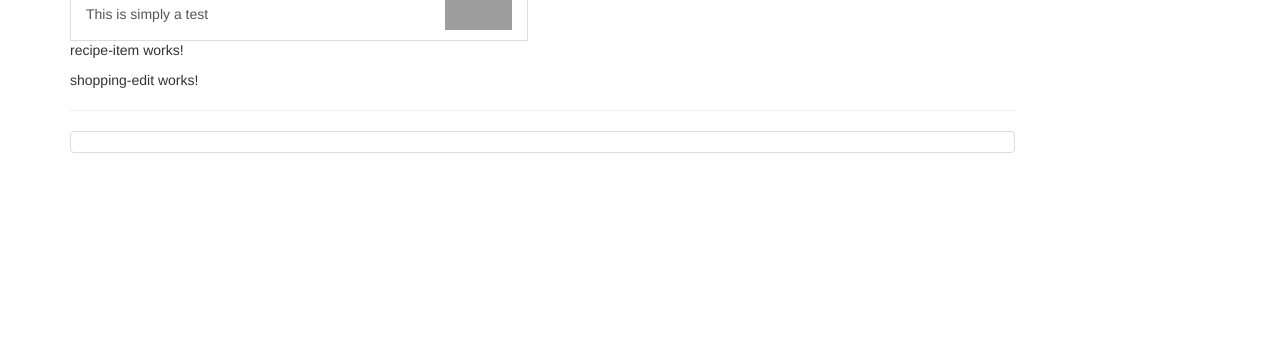
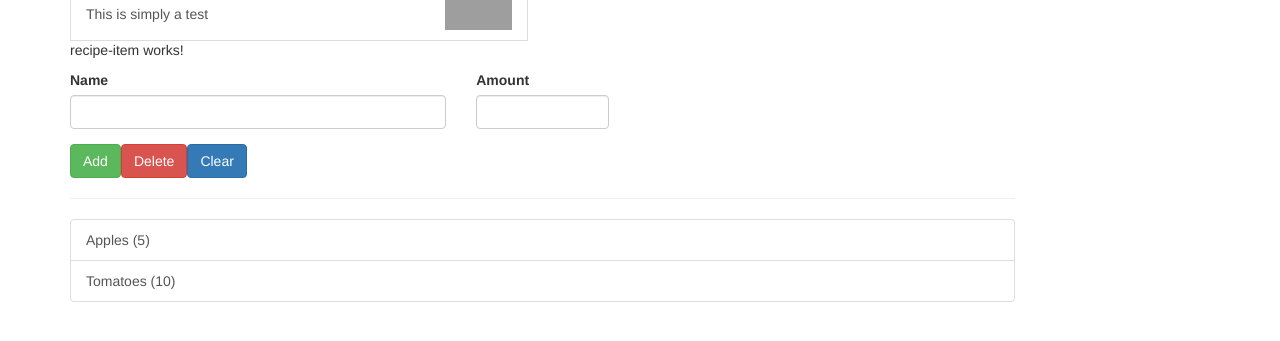
Before and after one commit to igorvinnicius/angular-recipe-book, an Angular app: page / in a window 1280 px wide. Shown: the part 249-590 px from the top of the page. Built offline with nearby package versions, Linux system fonts and the light colour scheme; grey boxes are pictures that could not be loaded.

Commit message:
creating a shopping list edit section

```diff
--- a/src/app/shopping-list/shopping-edit/shopping-edit.component.html
+++ b/src/app/shopping-list/shopping-edit/shopping-edit.component.html
@@ -1 +1,23 @@
-<p>shopping-edit works!</p>
+<div class="row">
+    <div class="col-xs-12">
+        <form>
+            <div class="row">
+                <div class="col-sm-5 form-group">
+                    <label for="name">Name</label>
+                    <input type="text" id="name" class="form-control">
+                </div>
+                <div class="col-sm-2 form-group">
+                    <label for="amount">Amount</label>
+                    <input type="number" id="amount" class="form-control">
+                </div>
+            </div>
+            <div class="row">
+                <div class="col-xs-12">
+                    <button class="btn btn-success" type="submit">Add</button>
+                    <button class="btn btn-danger" type="button">Delete</button>
+                    <button class="btn btn-primary" type="button">Clear</button>
+                </div>
+            </div>
+        </form>
+    </div>
+</div>
--- a/src/app/shopping-list/shopping-list.component.html
+++ b/src/app/shopping-list/shopping-list.component.html
@@ -3,7 +3,12 @@
         <app-shopping-edit></app-shopping-edit>
         <hr/>
         <ul class="list-group">
-            <a class="list-group-item" style="cursor: pointer"></a>
+            <a
+            class="list-group-item"
+            style="cursor: pointer"
+            *ngFor="let ingredient of ingredients">
+                {{ ingredient.name }} ({{ ingredient.amount }})
+            </a>
         </ul>
     <div>
 </div>
--- a/src/app/shopping-list/shopping-list.component.ts
+++ b/src/app/shopping-list/shopping-list.component.ts
@@ -1,4 +1,5 @@
 import { Component, OnInit } from '@angular/core';
+import { Ingredient } from '../shared/ingredient.model';
 
 @Component({
   selector: 'app-shopping-list',
@@ -6,7 +7,10 @@
   styleUrls: ['./shopping-list.component.css']
 })
 export class ShoppingListComponent implements OnInit {
-  ingredients = [];
+  ingredients: Ingredient[] = [
+    new Ingredient('Apples', 5),
+    new Ingredient('Tomatoes', 10)
+  ];
 
   constructor() { }
 
```
